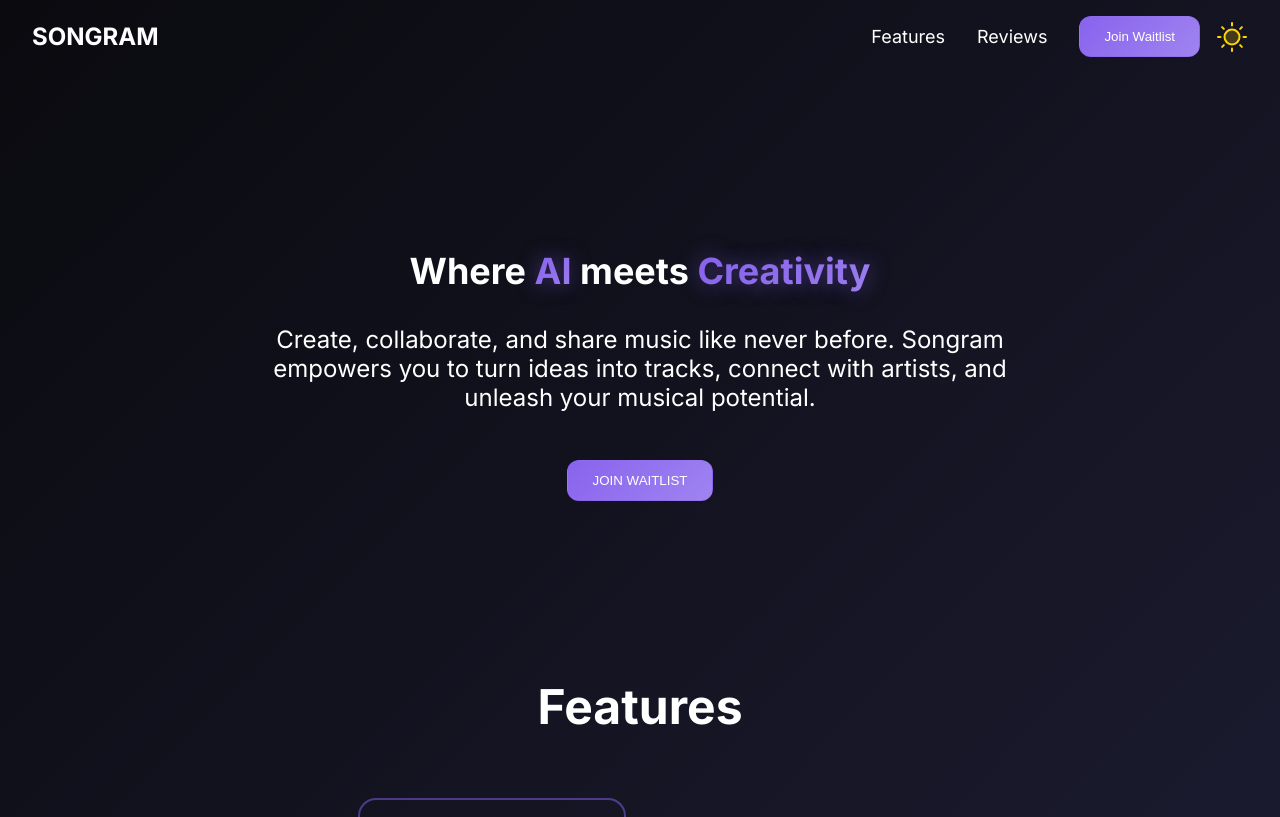
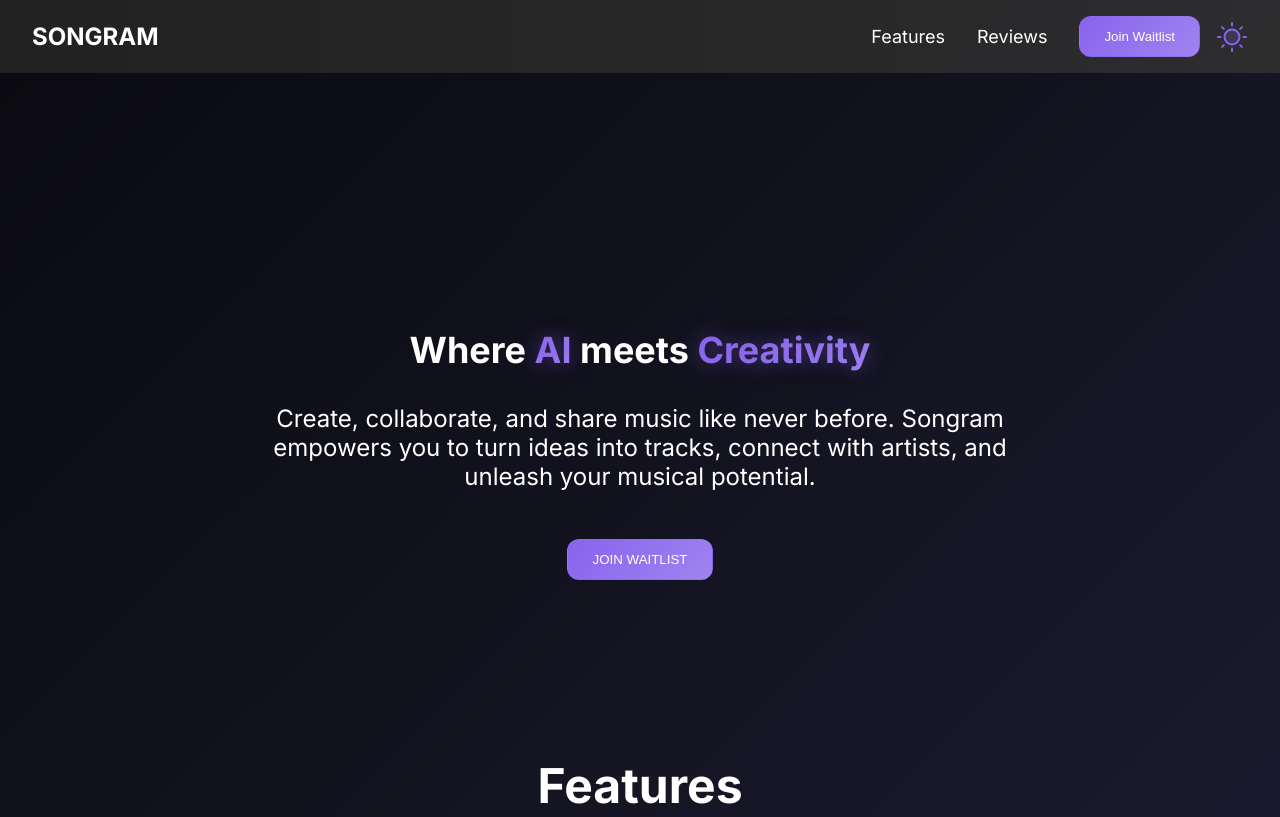
Before and after one commit to Songram-App/Songram-Website, a React (Vite) app: page / in a window 1280 px wide. Shown: the top 817 px of the page. Built offline with nearby package versions, Linux system fonts and the light colour scheme.

Commit message:
feat: fix dark mode and light mode nav bar

```diff
--- a/index.html
+++ b/index.html
@@ -3,7 +3,6 @@
   <head>
     <meta charset="UTF-8" />
     <link rel="icon" type="image/svg+xml" href="/src/assets/Songram_Logo.png" />
-    <link rel="stylesheet" href="/src/styles/index.css">
     <meta name="viewport" content="width=device-width, initial-scale=1.0" />
     <meta name="description" content="Songram - Where AI meets music creation and social sharing" />
     <meta name="theme-color" content="#0a0a0f" />
--- a/src/pages/WelcomePage.tsx
+++ b/src/pages/WelcomePage.tsx
@@ -12,6 +12,7 @@ const WelcomePage: React.FC = () => {
   const [theme, setTheme] = useState<'light' | 'dark'>(
     localStorage.getItem('theme') === 'light' ? 'light' : 'dark'
   );
+  const [isScrolled, setIsScrolled] = useState(false);
 
   interface Feature {
     title: string;
@@ -217,11 +218,28 @@ const WelcomePage: React.FC = () => {
     setTheme((prevTheme) => (prevTheme === 'dark' ? 'light' : 'dark'));
   };
 
+  useEffect(() => {
+    const handleScroll = () => {
+      setIsScrolled(window.scrollY > 50); // Navbar appears only after scrolling 50px
+    };
+
+    window.addEventListener('scroll', handleScroll);
+    return () => window.removeEventListener('scroll', handleScroll);
+  }, []);
+
   return (
     <div className="min-h-screen relative px-10 py-10 font-sans overflow-hidden">
 
       {/* Navigation */}
-      <nav className="mobile-nav-fix bg-gradient-to-r from-gray-900 via-gray-800 to-gray-900 shadow-lg">
+      <nav
+        className={`fixed top-0 left-0 w-full z-50 backdrop-blur-md transition-all duration-300 ${
+          isScrolled
+            ? theme === 'light'
+              ? 'bg-[#f9f9f9] shadow-md border-b border-gray-200' // Matches light mode background
+              : 'bg-[#16213e] shadow-md border-b border-gray-700' // Matches dark mode background
+            : 'bg-transparent'
+        }`}
+      >
         <div className="max-w-screen-xl mx-auto px-8 py-4 flex justify-between items-center">
           <span className="text-2xl font-bold text-transparent bg-clip-text bg-gradient-to-r from-yellow-400 via-pink-500 to-purple-500 tracking-widest">
             SONGRAM
@@ -229,13 +247,13 @@ const WelcomePage: React.FC = () => {
           <div className="hidden md:flex items-center space-x-8">
             <a
               href="#features"
-              className="text-white no-underline text-lg hover:text-yellow-400 transition inline-flex items-center"
+              className="text-black dark:text-white no-underline text-lg hover:text-yellow-400 transition inline-flex items-center"
             >
               Features
             </a>
             <a
               href="#testimonials"
-              className="text-white text-lg no-underline hover:text-yellow-400 transition inline-flex items-center"
+              className="text-black dark:text-white text-lg no-underline hover:text-yellow-400 transition inline-flex items-center"
             >
               Reviews
             </a>
@@ -251,7 +269,7 @@ const WelcomePage: React.FC = () => {
               aria-label={theme === 'dark' ? 'Switch to light mode' : 'Switch to dark mode'}
             >
               {theme === 'dark' ? (
-                <Sun size={32} weight="duotone" color="#FFD600" />
+                <Sun size={32} weight="duotone" color="#8863ed" />
               ) : (
                 <Moon size={32} weight="duotone" color="#222" />
               )}
@@ -259,36 +277,52 @@ const WelcomePage: React.FC = () => {
           </div>
           <button
             onClick={() => setIsMobileMenuOpen(!isMobileMenuOpen)}
-     className="md:hidden bg-transparent border-none p-2 focus:outline-none text-white border-0"
-      aria-label={isMobileMenuOpen ? "Close menu" : "Open menu"} // Added aria-label for accessibility
-    >
-      {isMobileMenuOpen ? <X size={32} /> : <List size={32} />} {/* Display appropriate icon for open/close state */}
-    </button>
+            className="md:hidden bg-transparent border-none p-2 focus:outline-none text-black dark:text-white border-0"
+            aria-label={isMobileMenuOpen ? 'Close menu' : 'Open menu'}
+          >
+            {isMobileMenuOpen ? <X size={32} /> : <List size={32} />}
+          </button>
         </div>
         {isMobileMenuOpen && (
-          <div className="md:hidden bg-gradient-to-b from-gray-900 via-gray-800 to-gray-900 text-white fixed inset-0 z-50 flex flex-col items-center justify-center space-y-8 px-6 py-10 animate-fade-in">
-            <nav className="flex flex-col items-center space-y-6">
+          <div className={`fixed inset-0 z-40 flex flex-col items-center justify-center px-6 py-10 transition-colors duration-300 ${theme === 'light' ? 'bg-white text-black' : 'bg-[#1a1a2e] text-white'}`}>
+
+            <nav className="flex flex-col items-center space-y-6 mt-16 w-full">
               <a
                 href="#features"
-                className="text-2xl font-semibold text-white hover:text-yellow-400 transition duration-300 no-underline"
-
+                className="text-2xl font-bold hover:text-primary transition duration-300 no-underline py-3 w-full text-center rounded-lg hover:bg-gray-100 dark:hover:bg-gray-800"
+                onClick={() => setIsMobileMenuOpen(false)}
               >
                 Features
               </a>
               <a
                 href="#testimonials"
-                className="text-2xl font-semibold text-white hover:text-yellow-400 transition duration-300 no-underline"
-
+                className="text-2xl font-bold hover:text-primary transition duration-300 no-underline py-3 w-full text-center rounded-lg hover:bg-gray-100 dark:hover:bg-gray-800"
+                onClick={() => setIsMobileMenuOpen(false)}
               >
                 Reviews
               </a>
               <button
                 onClick={() => {
                   openSignupModal();
+                  setIsMobileMenuOpen(false);
                 }}
-                className="glass-button text-lg px-8 py-4 bg-gradient-primary border-0 hover:shadow-lg hover:shadow-primary/30 transform hover:scale-105 rounded-full transition duration-300"
+                className="glass-button text-xl px-10 py-4 bg-gradient-primary border-0 hover:shadow-lg hover:shadow-primary/30 transform hover:scale-105 rounded-full transition duration-300 w-full mt-2"
               >
                 Join Waitlist
+              </button>
+              <button
+                onClick={toggleTheme}
+                style={{ background: 'none', border: 'none', padding: 0, marginTop: 28, cursor: 'pointer', display: 'flex', alignItems: 'center', justifyContent: 'center', width: '100%' }}
+                aria-label={theme === 'dark' ? 'Switch to light mode' : 'Switch to dark mode'}
+              >
+                {theme === 'dark' ? (
+                  <Sun size={36} weight="duotone" color="#FFD600" />
+                ) : (
+                  <Moon size={36} weight="duotone" color="#222" />
+                )}
+                <span className="ml-3 text-xl font-semibold">
+                  {theme === 'dark' ? 'Light Mode' : 'Dark Mode'}
+                </span>
               </button>
             </nav>
           </div>
--- a/src/styles/index.css
+++ b/src/styles/index.css
@@ -51,6 +51,90 @@ body {
   overflow-x: hidden;
   min-height: 100vh;
   scroll-behavior: smooth;
+}
+
+/* --- Fix for fixed nav bar stacking --- */
+body, .min-h-screen {
+  padding-top: 76px !important; /* Adjust if nav height changes */
+}
+
+nav {
+  position: fixed !important;
+  top: 0;
+  left: 0;
+  width: 100%;
+  z-index: 1000; /* Ensure navbar is above all other elements */
+}
+
+/* --- Navbar adjustments for better visibility and stacking --- */
+nav {
+  z-index: 1000; /* Ensure navbar is above all other elements */
+  background: linear-gradient(to right, rgba(36, 36, 36, 0.9), rgba(48, 48, 48, 0.9));
+  color: white;
+}
+
+/* Ensure text does not blend with the navbar */
+nav a {
+  color: white;
+}
+
+
+
+/* Prevent accidental override of nav position */
+.mobile-nav-fix {
+  position: fixed !important;
+  top: 0;
+  left: 0;
+  width: 100%;
+  z-index: 50;
+}
+
+/* Optional: Remove any margin-top or padding-top on nav itself */
+nav {
+  margin-top: 0 !important;
+  padding-top: 0 !important;
+}
+
+/* --- Navbar styles for scroll behavior and transitions --- */
+nav {
+  z-index: 1000;
+  transition: all 0.3s ease-in-out;
+}
+
+/* Mobile menu styles */
+.mobile-menu {
+  display: flex;
+  flex-direction: column;
+  align-items: center;
+  justify-content: center;
+  gap: 1.5rem;
+  padding: 2rem;
+  text-align: center;
+}
+
+.mobile-menu a {
+  font-size: 1.5rem;
+  font-weight: bold;
+  color: inherit;
+  text-decoration: none;
+  transition: color 0.3s ease;
+}
+
+.mobile-menu a:hover {
+  color: #FFD600;
+}
+
+.mobile-menu button {
+  font-size: 1.25rem;
+  font-weight: bold;
+  padding: 0.75rem 1.5rem;
+  border-radius: 0.5rem;
+  transition: transform 0.3s ease, box-shadow 0.3s ease;
+}
+
+.mobile-menu button:hover {
+  transform: scale(1.05);
+  box-shadow: 0 4px 6px rgba(0, 0, 0, 0.1);
 }
 
 /* Tailwind-like utility classes */
@@ -1222,3 +1306,21 @@ html.light .modal-close-btn {
 html.light #mc_embed_signup .text-primary {
   color: #8863ed !important;
 }
+
+:root {
+  --navbar-bg-color-light: #f9f9f9; /* Light mode background */
+  --navbar-bg-color-dark: #16213e; /* Dark mode background */
+}
+
+html.light {
+  --navbar-bg-color: var(--navbar-bg-color-light);
+}
+
+html.dark {
+  --navbar-bg-color: var(--navbar-bg-color-dark);
+}
+
+nav {
+  /* Adjusted background colors for light and dark modes */
+  background: var(--navbar-bg-color, linear-gradient(to right, rgba(36, 36, 36, 0.9), rgba(48, 48, 48, 0.9)));
+}
```
